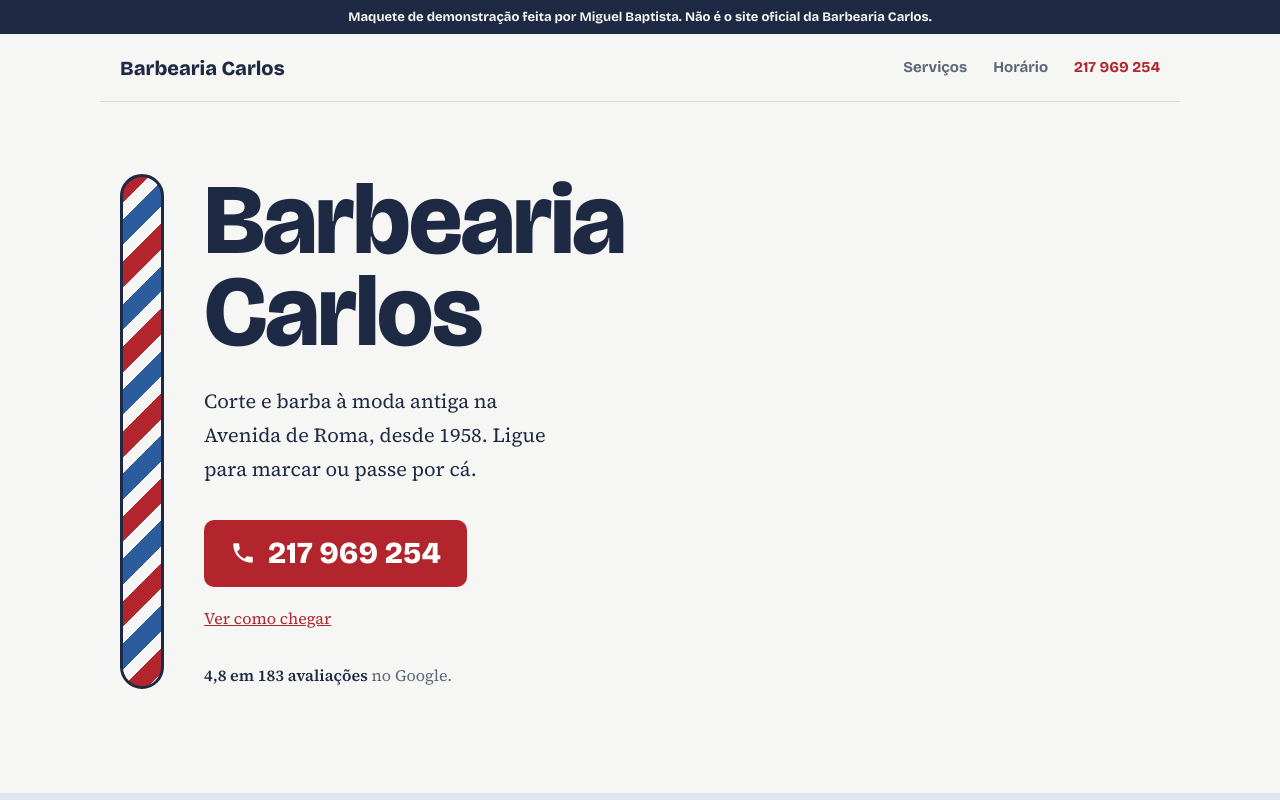
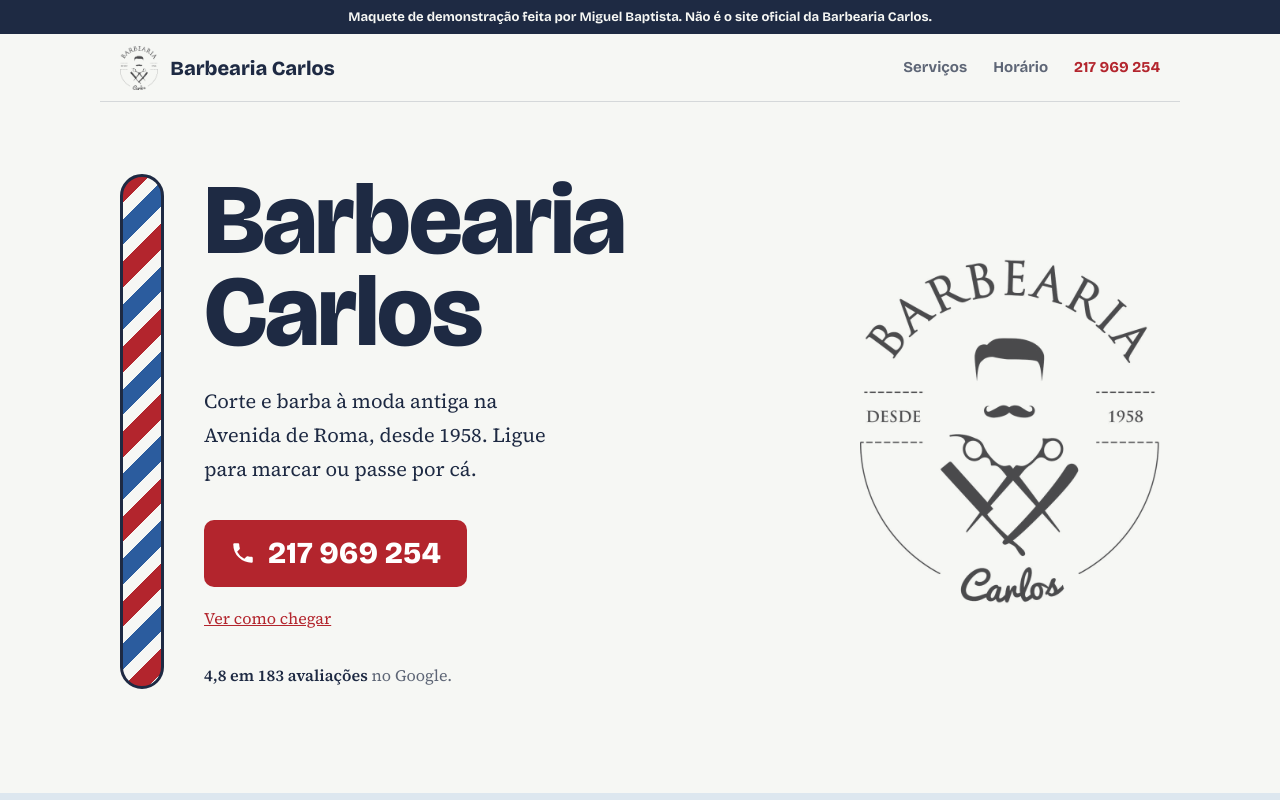
Before and after one commit to miguel-baptista07/demo-site-barbearia, a plain HTML site: page index.html in a window 1280 px wide. Shown: the top 800 px of the page. Drawn offline with nearby package versions, Linux system fonts and the light colour scheme.

Commit message:
Add files via upload

```diff
--- a/index.html
+++ b/index.html
@@ -4,6 +4,7 @@
 <meta charset="utf-8">
 <meta name="viewport" content="width=device-width, initial-scale=1">
 <title>Barbearia Carlos, Avenida de Roma</title>
+<link rel="icon" href="logo.png">
 <meta name="description" content="Barbearia Carlos, Av. de Roma 141 B, Lisboa. Corte, barba e barbear com toalha quente. Ligue 217 969 254.">
 <link rel="preconnect" href="https://fonts.googleapis.com">
 <link rel="preconnect" href="https://fonts.gstatic.com" crossorigin>
@@ -25,7 +26,9 @@
   .demo{background:var(--ink);color:var(--tile);text-align:center;font:600 .8125rem/1.4 var(--display);padding:8px 16px}
 
   header .wrap{display:flex;align-items:center;justify-content:space-between;height:68px;border-bottom:1px solid var(--rule)}
-  .brand{font:800 1.25rem/1 var(--display);color:var(--ink);text-decoration:none}
+  .brand{display:flex;align-items:center;gap:12px;font:800 1.25rem/1 var(--display);color:var(--ink);text-decoration:none}
+  .brand-logo{height:44px;width:auto;display:block}
+  .hero-logo{width:100%;max-width:300px;height:auto;align-self:center;justify-self:end}
   header nav{display:flex;gap:26px;font:700 .9375rem/1 var(--display)}
   header nav a{color:var(--steel);text-decoration:none}
   header nav a:hover{color:var(--ink)}
@@ -34,7 +37,7 @@
 
   /* hero com poste */
   .hero{padding:72px 0 104px}
-  .hero .wrap{display:grid;grid-template-columns:44px 1fr;gap:40px;align-items:stretch}
+  .hero .wrap{display:grid;grid-template-columns:44px 1fr minmax(0,300px);gap:40px;align-items:stretch}
   .pole{border-radius:22px;border:3px solid var(--ink);min-height:420px;
     background:repeating-linear-gradient(135deg,var(--red) 0 18px,var(--tile) 18px 30px,#2B5C9E 30px 48px,var(--tile) 48px 60px)}
   .hero h1{font:800 clamp(3.2rem,9vw,6.25rem)/.92 var(--display);letter-spacing:-.02em}
@@ -50,6 +53,7 @@
   @media(max-width:640px){
     .hero{padding:48px 0 80px}
     .hero .wrap{grid-template-columns:22px 1fr;gap:22px}
+    .hero-logo{display:none}
     .pole{min-height:360px;border-width:2px}
   }
 
@@ -95,7 +99,7 @@
 
 <header>
   <div class="wrap">
-    <a class="brand" href="#">Barbearia Carlos</a>
+    <a class="brand" href="#"><img class="brand-logo" src="logo.png" alt="">Barbearia Carlos</a>
     <nav aria-label="Principal">
       <a href="#servicos">Serviços</a>
       <a href="#horario">Horário</a>
@@ -118,6 +122,7 @@
       <p class="sub-actions"><a href="https://www.google.com/maps/search/?api=1&query=Av.+de+Roma+141B,+1700-346+Lisboa">Ver como chegar</a></p>
       <p class="rating"><b>4,8 em 183 avaliações</b> no Google.</p>
     </div>
+    <img class="hero-logo" src="logo.png" alt="Logótipo da Barbearia Carlos, desde 1958">
   </div>
 </div>
 
```
Also changed, not shown: logo.png (added).
